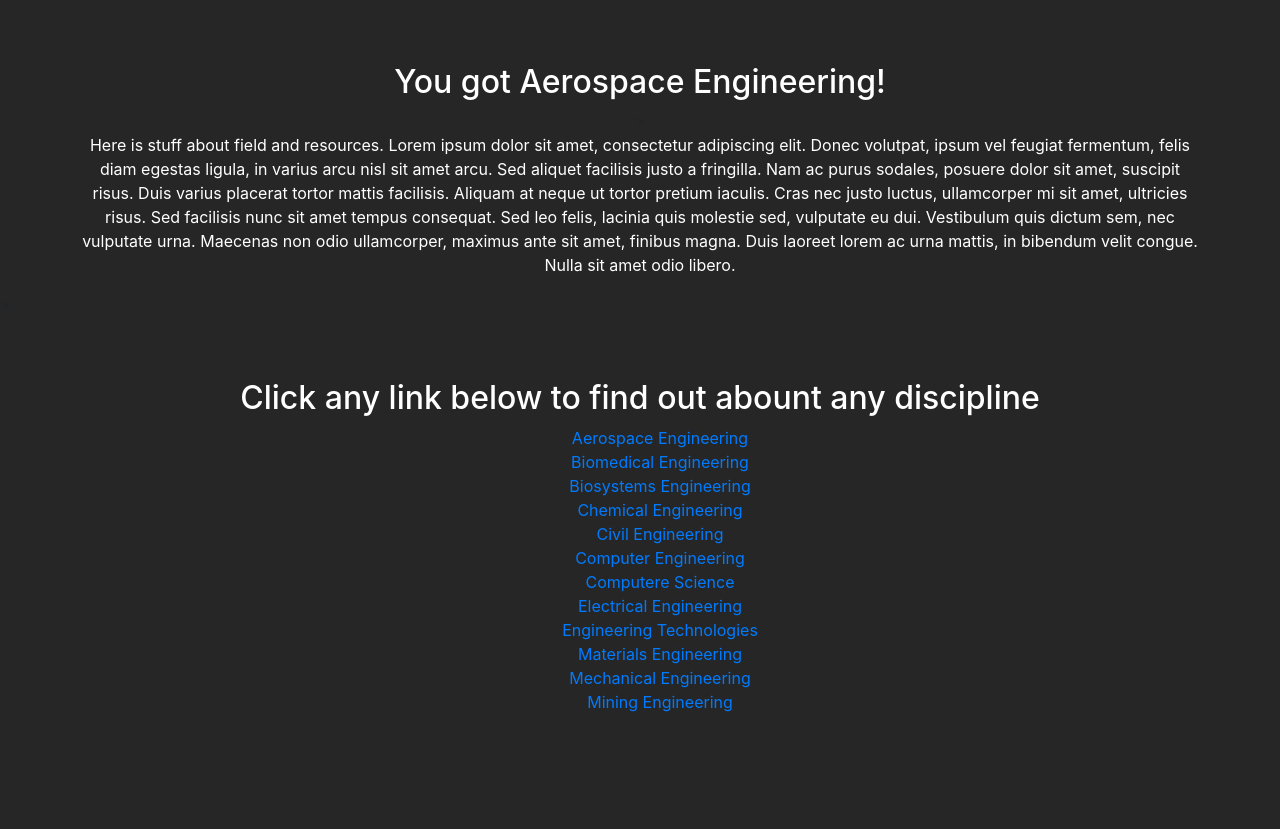
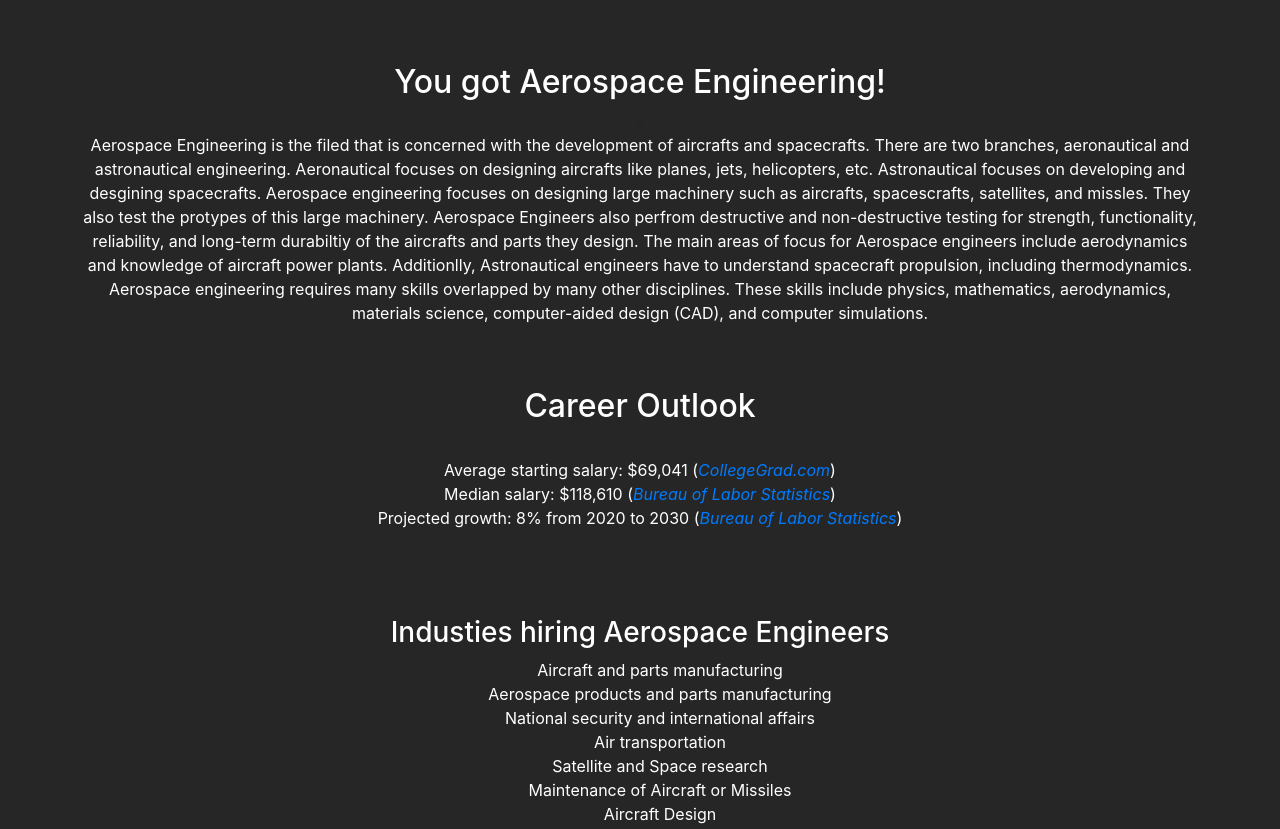
Before and after one commit to chrisaddington96/Engineering-Disciplines, a plain HTML site: page Disciplines/aerospace.html in a window 1280 px wide. Shown: the top 829 px of the page. Before the commit the page ends 800 px from the top, so only its background shows below. Drawn offline with nearby package versions, Linux system fonts and the light colour scheme.

Commit message:
Jared's pages

```diff
--- a/Disciplines/aerospace.html
+++ b/Disciplines/aerospace.html
@@ -9,17 +9,41 @@
     <title>Engineering Discipline Quiz </title>
 
 
-    <body style="background-color:#262626;" onload="loadCookie()">
+   <body style="background-color:#262626;">
 
         <div class="col text-center">
+            <!--Information about the major-->
+            <h2 style ="color:white; margin-top: 5%;" class="text-center">You got Aerospace Engineering!</h1>>
+            <p style ="color:white; margin-left: 5%; margin-right: 5%;">
+               Aerospace Engineering is the filed that is concerned with the development of aircrafts and spacecrafts. There are two branches, aeronautical and astronautical engineering. Aeronautical focuses on designing aircrafts like planes, jets, helicopters, etc.
+			   Astronautical focuses on developing and desgining spacecrafts. Aerospace engineering focuses on designing large machinery such as aircrafts, spacescrafts, satellites, and missles. They also test the protypes of this large machinery.
+			   Aerospace Engineers also perfrom destructive and non-destructive testing for strength, functionality, reliability, and long-term durabiltiy of the aircrafts and parts they design.
+			   The main areas of focus for Aerospace engineers include aerodynamics and knowledge of aircraft power plants. Additionlly, Astronautical engineers have to understand spacecraft propulsion, including thermodynamics.
+			   Aerospace engineering requires many skills overlapped by many other disciplines. These skills include physics, mathematics, aerodynamics, materials science, computer-aided design (CAD), and computer simulations.
+            </p>
 
-            <h2 style ="color:white; margin-top: 5%;" class="text-center">You got Aerospace Engineering!</h1>>
-            <p style ="color:white; margin-left: 5%; margin-right: 5%;"> Here is stuff about field and resources. Lorem ipsum dolor sit amet, consectetur adipiscing elit. Donec volutpat, ipsum vel feugiat fermentum,
-                felis diam egestas ligula, in varius arcu nisl sit amet arcu. Sed aliquet facilisis justo a fringilla. Nam ac purus sodales, posuere dolor sit amet,
-                suscipit risus. Duis varius placerat tortor mattis facilisis. Aliquam at neque ut tortor pretium iaculis. Cras nec justo luctus, ullamcorper mi sit amet,
-                ultricies risus. Sed facilisis nunc sit amet tempus consequat. Sed leo felis, lacinia quis molestie sed, vulputate eu dui. Vestibulum quis dictum sem, nec vulputate urna.
-                Maecenas non odio ullamcorper, maximus ante sit amet, finibus magna. Duis laoreet lorem ac urna mattis, in bibendum velit congue. Nulla sit amet odio libero.
-            </p>
+            <h2 style ="color:white; margin-top: 5%;" class="text-center">Career Outlook</h1>>
+                <p style ="color:white; margin-left: 5%; margin-right: 5%;">
+                    <!--Salary information-->
+                    Average starting salary: $69,041 (<cite><a href="https://collegegrad.com/salaries/aerospace-engineer">CollegeGrad.com</a></cite>)
+                    <br>
+                    Median salary: $118,610 (<cite><a href="https://www.bls.gov/ooh/architecture-and-engineering/aerospace-engineers.htm">Bureau of Labor Statistics</a></cite>)
+                    <br>
+                    Projected growth: 8% from 2020 to 2030 (<cite><a href="https://www.bls.gov/ooh/architecture-and-engineering/aerospace-engineers.htm">Bureau of Labor Statistics</a></cite>)
+                    <br>
+                    <br>
+                    <!--Applicable industries-->
+                    <h3 style ="color:white; margin-top: 5%;" class="text-center">Industies hiring Aerospace Engineers</h3>
+                    <ul style="list-style-type: none;">
+                        <li style ="color:white; margin-left: 5%; margin-right: 5%;">Aircraft and parts manufacturing</li>
+                        <li style ="color:white; margin-left: 5%; margin-right: 5%;">Aerospace products and parts manufacturing</li>
+                        <li style ="color:white; margin-left: 5%; margin-right: 5%;">National security and international affairs</li>
+                        <li style ="color:white; margin-left: 5%; margin-right: 5%;">Air transportation</li>
+                        <li style ="color:white; margin-left: 5%; margin-right: 5%;">Satellite and Space research</li>
+                        <li style ="color:white; margin-left: 5%; margin-right: 5%;">Maintenance of Aircraft or Missiles</li>
+                        <li style ="color:white; margin-left: 5%; margin-right: 5%;">Aircraft Design</li>
+                    </ul>
+                </p>
 
         </div>>
 
```
Also changed, not shown: Disciplines/mechanical.html (+32 -7 lines).
